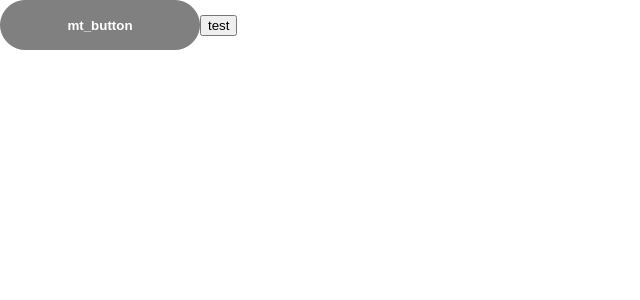
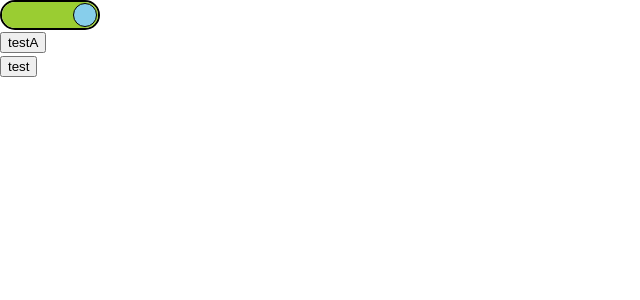
Before and after one commit to TsOrigami/MinatoUI--forVue3, a Vue app: page / in a window 1280 px wide. Shown: the top 300 px of the page, without its empty margins (0-640 px from the left). Built offline with nearby package versions, Linux system fonts and the light colour scheme.

Commit message:
ver 1.0.6

```diff
--- a/src/App.vue
+++ b/src/App.vue
@@ -9,6 +9,7 @@ import mt_btnGroup from './components/mt-btnGroup.vue'
 import { get, post, put, del } from './components/axiosBag'
 import mt_cascader from './components/mt-cascader.vue'
 import mt_button from './components/mt-button.vue'
+import mt_switch from './components/mt-switch.vue'
 import axios from 'axios'
 
 const data = ref([])
@@ -64,6 +65,8 @@ const aaa = () =>{
   alert("AAA")
 }
 
+const isSwitch = ref(true)
+
 </script>
 
 <template>
@@ -80,7 +83,9 @@ const aaa = () =>{
     </div> -->
     <!-- <button @click="test">Test</button>
     <button @click="postTest">Post</button> -->
-    <mt_button height='50' width='200' type="info" @click="aaa" round>mt_button</mt_button>
+    <!-- <mt_button height='50' width='200' type="info" @click="aaa" round>mt_button</mt_button> -->
+    <mt_switch v-model:isSwitch="isSwitch"/>
+    <button @click="console.log(isSwitch)">test</button>
   </div>
 </template>
 
--- /dev/null
+++ b/src/components/mt-switch.vue
@@ -0,0 +1,79 @@
+<script setup>
+
+//1.组件名称：mt-switch
+//2.组件功能：开关按钮
+//3.组件参数：
+//    height: Number/String, 按钮高度，默认为30
+//    width: Number/String, 按钮宽度，默认为100
+//    color: String, 开关背景颜色，默认为white
+//    ballColor: String, 按钮球颜色，默认为skyblue
+//    colorOn: String, 开关打开时背景颜色，默认为yellowgreen
+//    双向绑定参数：isSwitch，类型为Boolean
+//4.使用用例：
+//[Script] const isSwitch = ref(true)
+//[HTML] <mt_switch v-model:isSwitch="isSwitch"/>
+
+import {ref, defineModel, defineProps, onMounted} from 'vue'
+
+const data = defineProps({
+    height:{
+        type: [Number, String],
+        default: 30
+    },
+    width:{
+        type: [Number, String],
+        default: 100
+    },
+    color:{
+        type: String,
+        default: "white"
+    },
+    ballColor:{
+        type: String,
+        default: "skyblue"
+    },
+    colorOn: {
+        type: String,
+        default: "yellowgreen"
+    }
+})
+
+const model = defineModel(  "isSwitch", {
+        type: Boolean ,
+        default: false,
+})
+
+const swtichState = () =>{
+    if(model.value) {
+        model.value = false
+    } else {
+        model.value = true
+    }
+}
+
+</script>
+
+<template>
+    <div>
+        <div id="mt_switch"
+            :style="{height: height +'px', width: width +'px', backgroundColor: color, borderRadius: height/2 + 'px',}"
+            style="border: 2px solid black;"
+            @click="swtichState">
+            <div id="mt_switchBall"
+                :style="{'height': height*0.8 +'px', 'width': height*0.8 +'px','top': height*0.1+'px',
+                    'borderRadius': height*0.9 /2 + 'px', 'backgroundColor': ballColor,
+                    'left':model? width-height+3+'px' : '3px'}"
+                style="border: 1px solid black; position: absolute;transition-duration: 0.5s">
+            </div>
+            <div id="mt_switchBack"
+                :style="{'height': height-4 +'px', 'backgroundColor': colorOn, 'borderRadius': height/2 + 'px',
+                     width: model? width-4 +'px': height-3 +'px'}"
+                style="transition-duration: 0.5s">
+            </div>
+        </div>
+        <button @click="console.log(model)">testA</button>
+    </div>
+</template>
+
+<style scoped>
+</style>
```
